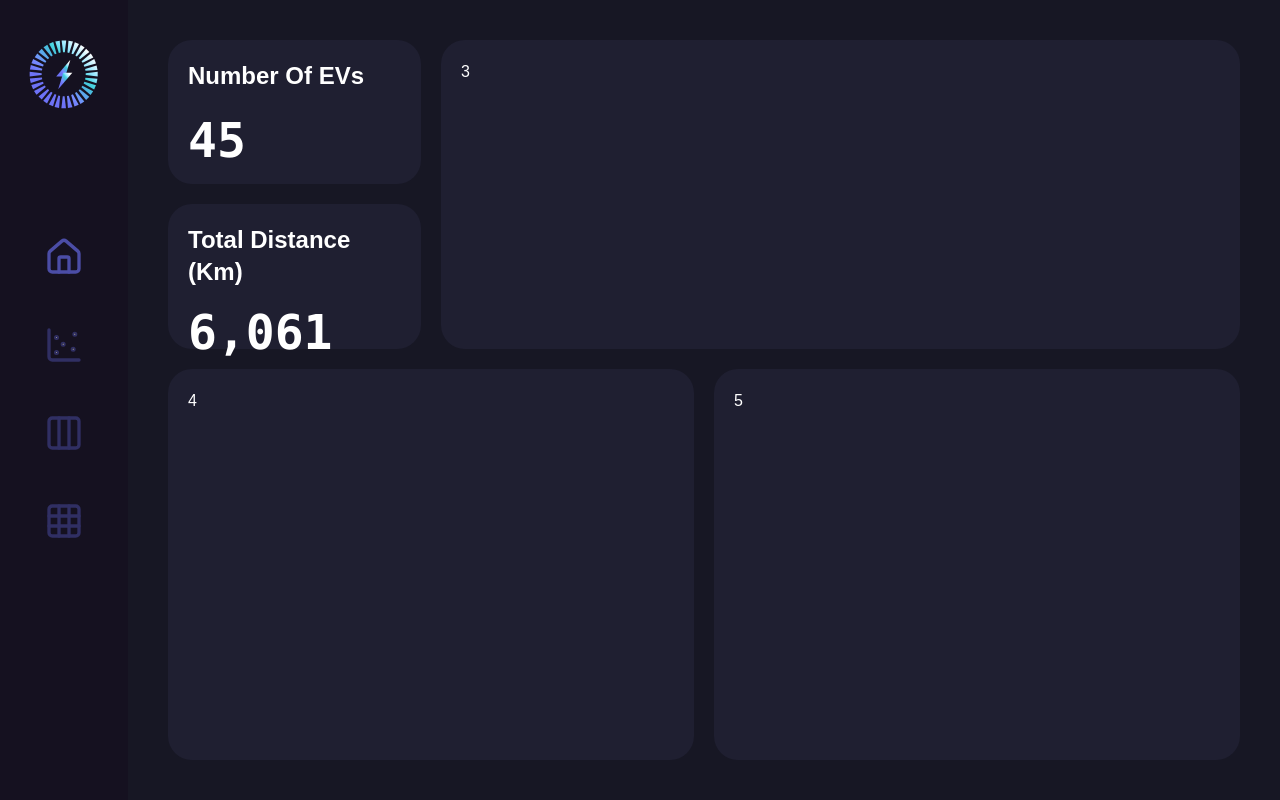
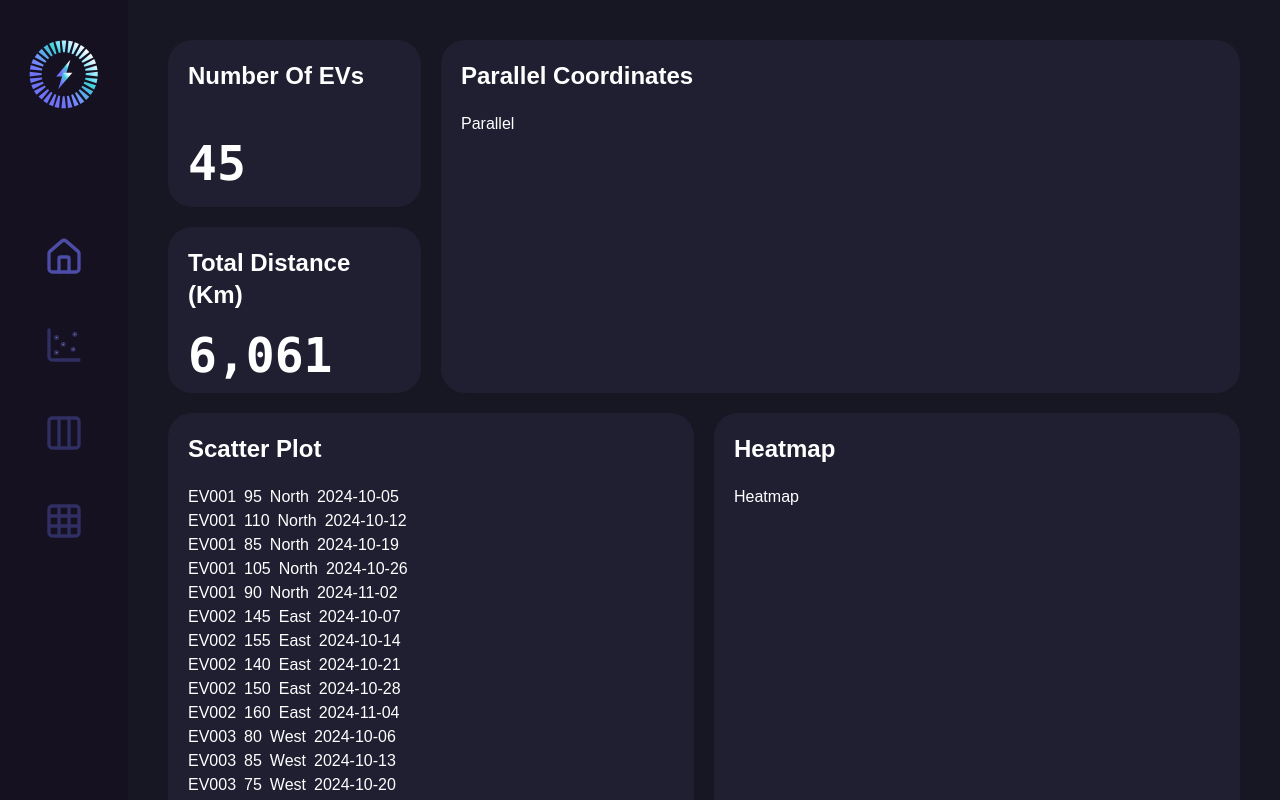
Before and after one commit to sharmashiv24251/EV-ANALYTICS, a Next.js app: page / in a window 1280 px wide. Built offline with nearby package versions, Linux system fonts and the light colour scheme.

Commit message:
fix merge errors 😭

```diff
--- /dev/null
+++ b/app/chart/[type]/page.tsx
@@ -0,0 +1,35 @@
+"use client";
+
+import { notFound } from "next/navigation";
+import Chart from "@/components/Chart";
+import { ChartType, Filters } from "@/types";
+import FilterComponent from "@/components/FilterComponent";
+import { useState } from "react";
+
+export default function ChartPage({
+  params: { type },
+}: {
+  params: { type: string };
+}) {
+  const [filters, setFilters] = useState<Filters>({});
+
+  if (!isValidChartType(type)) {
+    notFound();
+  }
+
+  return (
+    <div className="px-4 pt-4 sm:pt-10">
+      <h1 className="text-2xl font-bold mb-4">Chart Page</h1>
+      <FilterComponent setFilters={setFilters} />
+      <Chart filter={filters} type={type as ChartType} />
+    </div>
+  );
+}
+
+function isValidChartType(type: string): type is ChartType {
+  return ["scatter", "heatmap", "parallel"].includes(type);
+}
+
+// export function generateStaticParams() {
+//   return [{ type: "scatter" }, { type: "heatmap" }, { type: "parallel" }];
+// }
--- a/app/page.tsx
+++ b/app/page.tsx
@@ -1,14 +1,12 @@
-import React, { useMemo } from "react";
+import React from "react";
 import EV_DATA from "@/data";
 import HomeDataCard from "@/components/HomeDataCard";
 import { calculateTotalDistance } from "@/lib/utils";
+import HomeChartCard from "@/components/HomeChartCard";
 const Page = () => {
-  const totalDistance = useMemo(() => {
-    return calculateTotalDistance(EV_DATA);
-  }, [EV_DATA]);
-
+  const totalDistance = calculateTotalDistance(EV_DATA);
   return (
-    <div className="lg:p-10 2xl:px-20 p-5 lg:h-screen lg:min-h-[800px]">
+    <div className="lg:p-10 2xl:px-20 p-5 lg:h-screen lg:min-h-[900px]">
       <div className="grid h-full grid-cols-2 grid-rows-7 gap-5 lg:grid-cols-4 lg:grid-rows-9">
         <div className="grid-item lg:row-span-2 flex items-center">
           <HomeDataCard title="Number Of EVs" number={EV_DATA.length} />
@@ -19,13 +17,13 @@ const Page = () => {
         </div>
 
         <div className="grid-item col-span-2 row-span-2 lg:col-span-3 lg:col-start-2 lg:row-span-4 lg:row-start-1">
-          3
+          <HomeChartCard title="Parallel Coordinates" type="parallel" />
         </div>
         <div className="grid-item col-span-2 row-span-2 row-start-4 lg:col-span-2 lg:row-span-5 lg:row-start-5">
-          4
+          <HomeChartCard title="Scatter Plot" type="scatter" />
         </div>
         <div className="grid-item col-span-2 row-span-2 row-start-6 h-96 lg:col-span-2 lg:col-start-3 lg:row-span-5 lg:row-start-5 lg:h-auto">
-          5
+          <HomeChartCard title="Heatmap" type="heatmap" />
         </div>
       </div>
     </div>
--- /dev/null
+++ b/components/Chart.tsx
@@ -0,0 +1,31 @@
+import { ChartType, EVData, Filters } from "@/types";
+import EV_DATA from "@/data";
+import ScatterPlot from "./ScatterPlot";
+import Heatmap from "./Heatmap";
+import Parallel from "./Parallel";
+
+const Chart = ({ type, filter }: { type: ChartType; filter?: Filters }) => {
+  const filteredData = filterData(EV_DATA, filter || {});
+
+  if (type === "scatter") {
+    return <ScatterPlot data={filteredData} />;
+  } else if (type === "heatmap") {
+    return <Heatmap data={filteredData} />;
+  } else if (type === "parallel") {
+    return <Parallel data={filteredData} />;
+  }
+
+  return null;
+};
+
+function filterData(data: EVData[], filters: Filters): EVData[] {
+  return data.filter((item) => {
+    if (filters.vehicle_id && item.vehicle_id !== filters.vehicle_id)
+      return false;
+    if (filters.region && item.region !== filters.region) return false;
+    if (filters.date && item.date !== filters.date) return false;
+    return true;
+  });
+}
+
+export default Chart;
--- /dev/null
+++ b/components/Heatmap.tsx
@@ -0,0 +1,8 @@
+import { EVData, Filters } from "@/types";
+import React from "react";
+
+const Heatmap = ({ data }: { data?: EVData[] }) => {
+  return <div>Heatmap</div>;
+};
+
+export default Heatmap;
--- a/components/HomeChartContainer.tsx
+++ /dev/null
@@ -1,20 +0,0 @@
-import Chart from "./Chart";
-
-const HomeChartContainer = ({
-  title,
-  type,
-}: {
-  title: string;
-  type: string;
-}) => {
-  return (
-    <div className="h-full">
-      <h2 className="text-2xl font-bold mb-5 md:text-3xl lg:text-xl xl:text-2xl">
-        {title}
-      </h2>
-      <Chart type={type} />
-    </div>
-  );
-};
-
-export default HomeChartContainer;
--- /dev/null
+++ b/components/Parallel.tsx
@@ -0,0 +1,8 @@
+import { EVData, Filters } from "@/types";
+import React from "react";
+
+const Parallel = ({ data }: { data?: EVData[] }) => {
+  return <div>Parallel</div>;
+};
+
+export default Parallel;
--- a/components/ScatterChart.tsx
+++ /dev/null
@@ -1,7 +0,0 @@
-import React from "react";
-
-const ScatterChart = () => {
-  return <div>ScatterChart</div>;
-};
-
-export default ScatterChart;
--- a/components/ScatterPlot.tsx
+++ b/components/ScatterPlot.tsx
@@ -1,12 +1,11 @@
 import { EVData, Filters } from "@/types";
-import { div } from "framer-motion/client";
 import React from "react";
 
 const ScatterPlot = ({ data }: { data: EVData[] }) => {
   return (
     <div>
       {data?.map((ev) => (
-        <div className="flex gap-2">
+        <div key={crypto.randomUUID()} className="flex gap-2">
           <h1>{ev.vehicle_id}</h1>
           <h1>{ev.distance_traveled}</h1>
           <h1>{ev.region}</h1>
```
Also changed, not shown: 1 other file (tests, documents, lock files or other folders).
